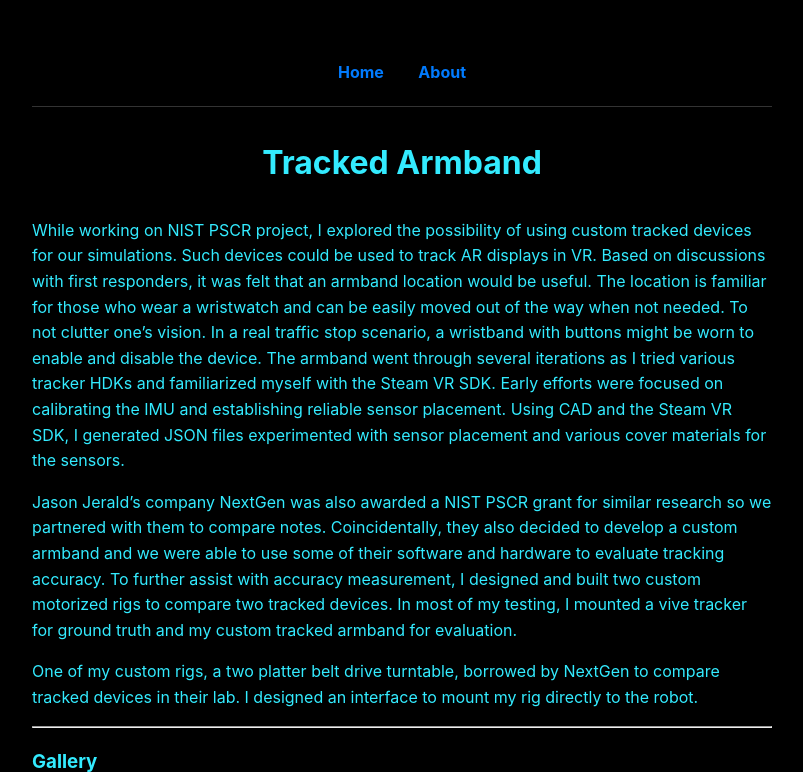
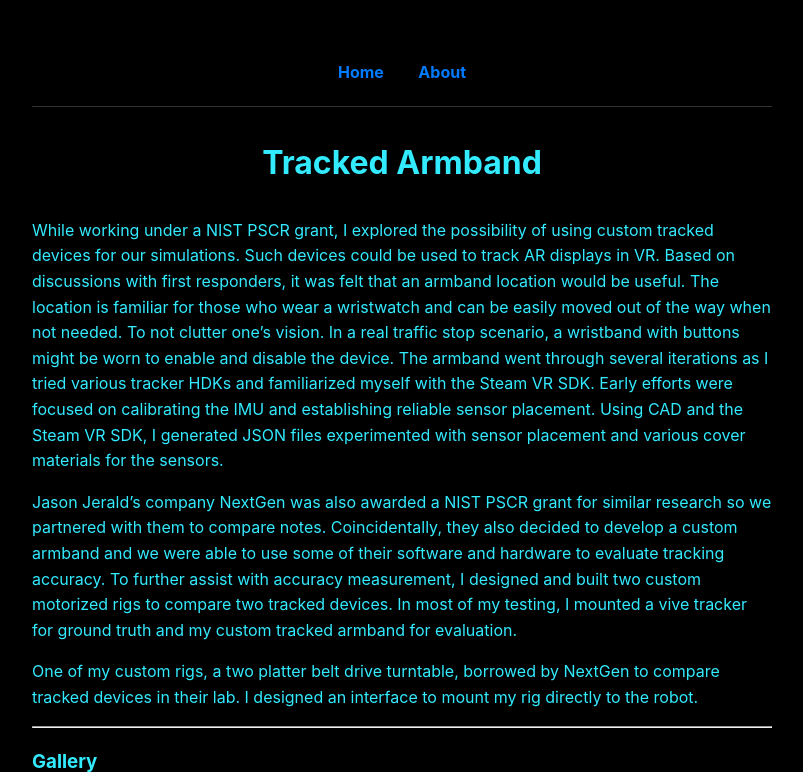
Before and after one commit to tenorvis/portfolio, a Jekyll site: the page built from _projects/armband.md, in a window 1280 px wide and 900 px high, cut to the strip 0-772 px from the top of the window. Shown: the whole strip, without its empty margins (238-1041 px from the left). Built offline with Jekyll 4.4.1, drawn with Linux system fonts in a browser that asks for light colours.

Commit message:
Portfolio test text for brain and CAVE edit

```diff
--- a/_projects/armband.md
+++ b/_projects/armband.md
@@ -35,7 +35,7 @@
 
 ---
 
-While working on NIST PSCR project, I explored the possibility of using custom tracked devices for our simulations. Such devices could be used to track AR displays in VR. Based on discussions with first responders, it was felt that an armband location would be useful. The location is familiar for those who wear a wristwatch and can be easily moved out of the way when not needed. To not clutter one’s vision. In a real traffic stop scenario, a wristband with buttons might be worn to enable and disable the device.
+While working under a NIST PSCR grant, I explored the possibility of using custom tracked devices for our simulations. Such devices could be used to track AR displays in VR. Based on discussions with first responders, it was felt that an armband location would be useful. The location is familiar for those who wear a wristwatch and can be easily moved out of the way when not needed. To not clutter one’s vision. In a real traffic stop scenario, a wristband with buttons might be worn to enable and disable the device.
 The armband went through several iterations as I tried various tracker HDKs and familiarized myself with the Steam VR SDK. Early efforts were focused on calibrating the IMU and establishing reliable sensor placement. Using CAD and the Steam VR SDK, I generated JSON files experimented with sensor placement and various cover materials for the sensors.
 
 Jason Jerald’s company NextGen was also awarded a NIST PSCR grant for similar research so we partnered with them to compare notes. Coincidentally, they also decided to develop a custom armband and we were able to use some of their software and hardware to evaluate tracking accuracy. To further assist with accuracy measurement, I designed and built two custom motorized rigs to compare two tracked devices. In most of my testing, I mounted a vive tracker for ground truth and my custom tracked armband for evaluation.
```
